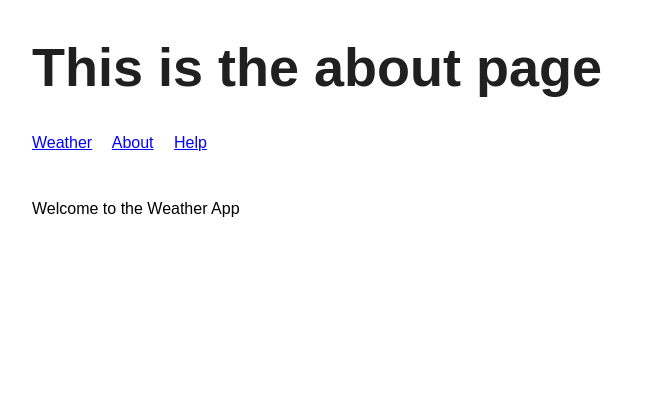
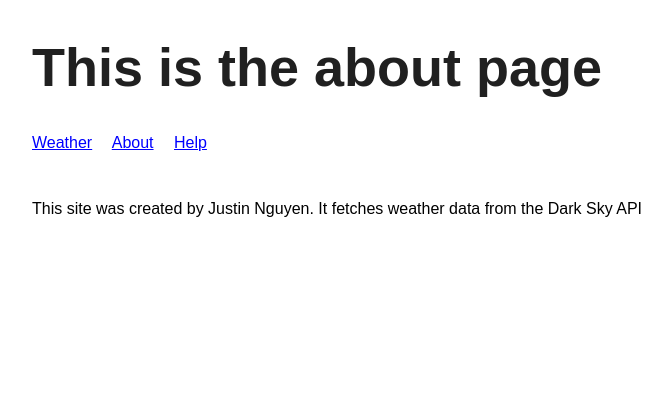
Before and after one commit to jnguyen-88/weather-app, a Node server app: page /about in a window 1280 px wide. Shown: the top 420 px of the page, without its empty margins (283-955 px from the left). Run offline with Node 20, Linux system fonts and the light colour scheme.

Commit message:
add about txt

```diff
--- a/templates/views/about.hbs
+++ b/templates/views/about.hbs
@@ -9,7 +9,7 @@
         <div class="container">
             {{>header}}
 
-            <p>Welcome to the Weather App</p>
+            <p>This site was created by Justin Nguyen. It fetches weather data from the Dark Sky API</p>
 
         </div>
         {{>footer}}
```
